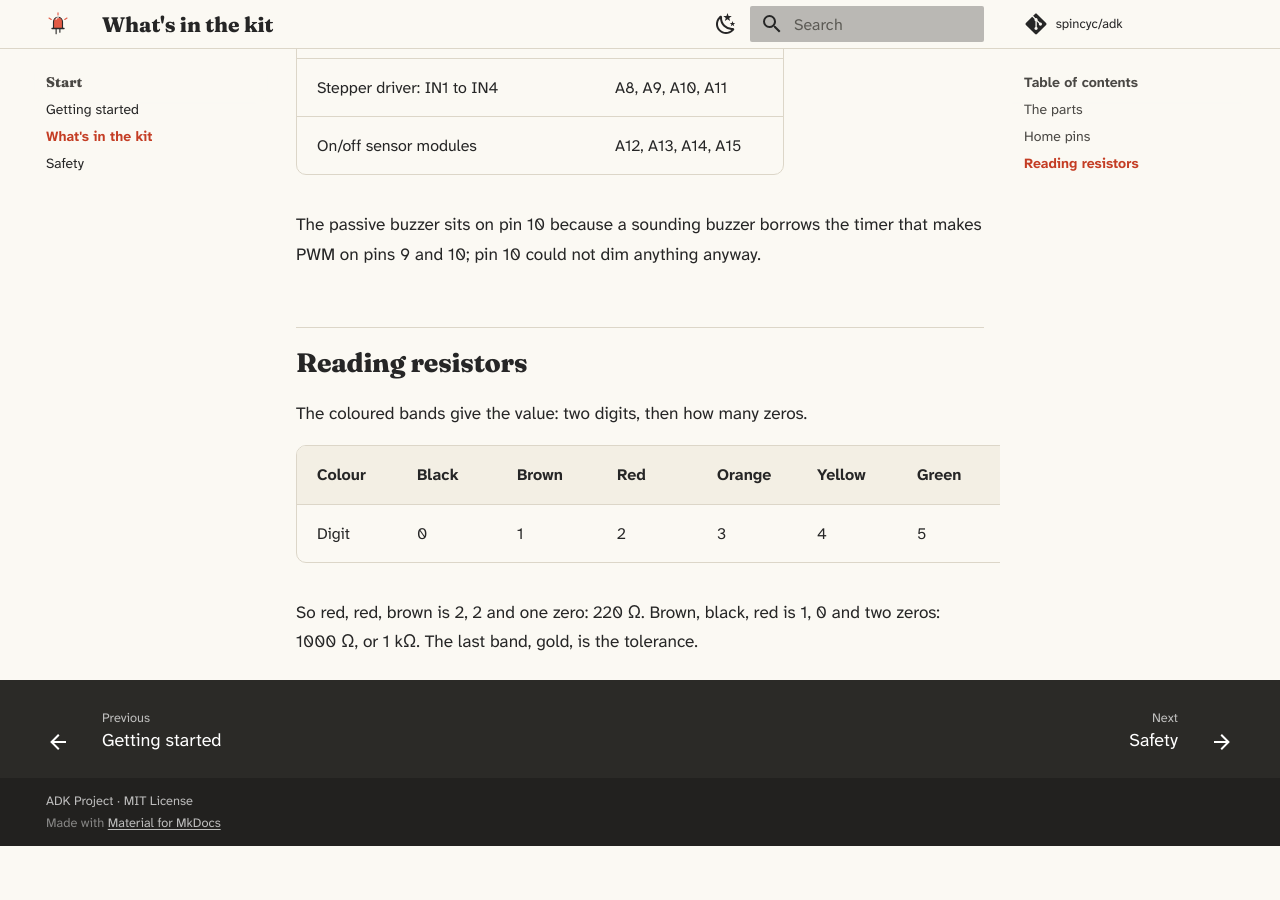
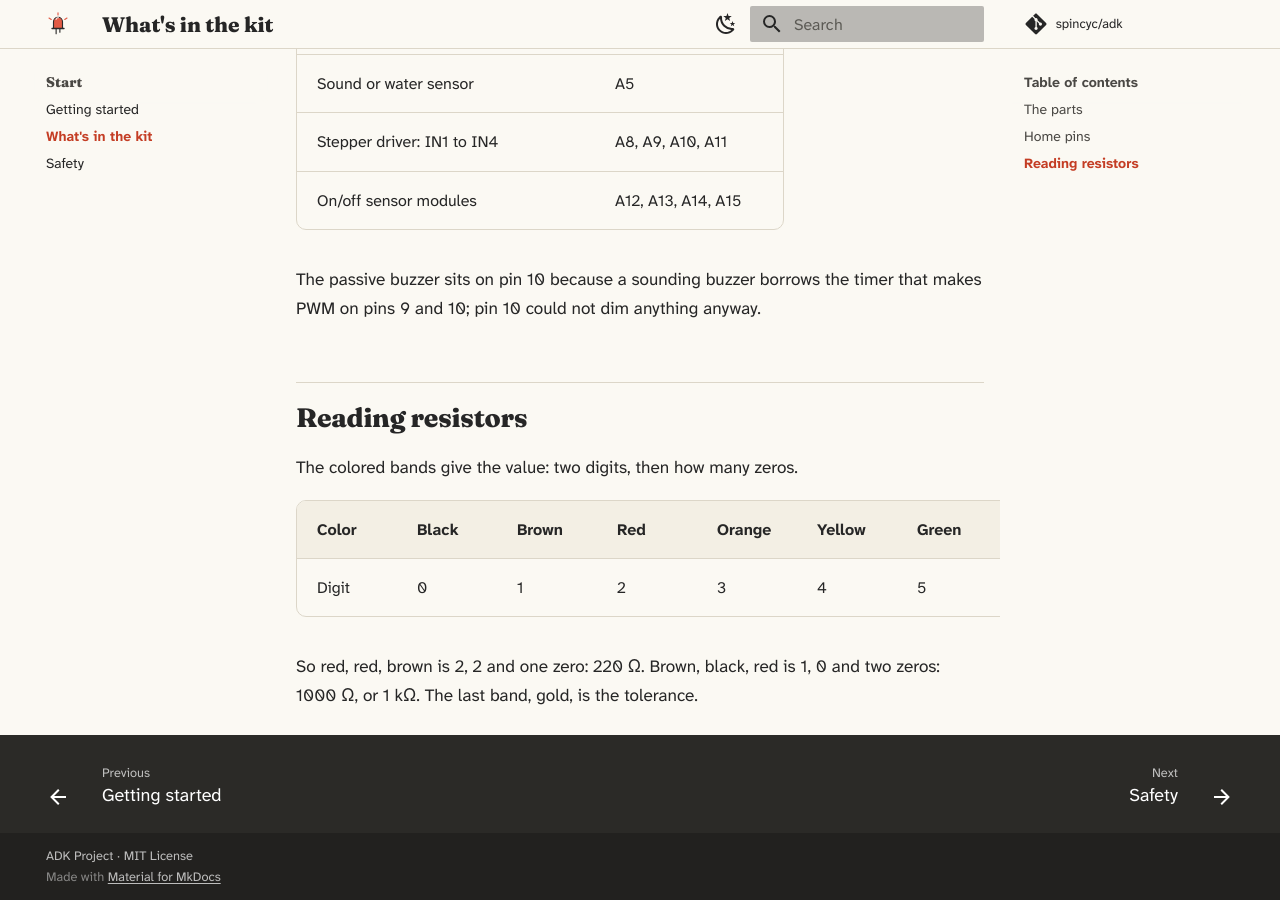
Before and after one commit to spincyc/adk, an MkDocs documentation site: the page built from docs/kit.md, in a window 1280 px wide and 900 px high, scrolled down 4238 px. Built offline with MkDocs 1.6.1 and Material for MkDocs 9.7.7, drawn with Linux system fonts in a browser that asks for light colours; comment, search, counter and statistics services are not loaded; before the commit the page ends 5084 px from its top, so only the background shows below that; some of the changed text lies outside the part shown.

Commit message:
Use US spelling throughout
The API says Color, so the prose should too.

Co-Authored-By: Claude Opus 5.5 (1M context) <noreply@anthropic.com>

```diff
--- a/docs/_theme/course.yml
+++ b/docs/_theme/course.yml
@@ -9,9 +9,9 @@
     - {slug: 02-buttons, title: Buttons, builds: Buttons that switch lights and count presses}
     - {slug: 03-reaction-duel, title: Reaction Duel, builds: A two-player reflex game with a buzzer, project: true}
 
-- arc: Colour and sound
+- arc: Color and sound
   lessons:
-    - {slug: 04-mood-lamp, title: Mood Lamp, builds: An RGB lamp that fades through colours}
+    - {slug: 04-mood-lamp, title: Mood Lamp, builds: An RGB lamp that fades through colors}
     - {slug: 05-melody-maker, title: Melody Maker, builds: A four-button keyboard that plays tunes}
     - {slug: 06-simon, title: Simon, builds: The memory game, with sound and a high score, project: true}
 
--- a/docs/assets/adk.css
+++ b/docs/assets/adk.css
@@ -1,6 +1,6 @@
 /* ADK: a sketchbook look. Paper, graphite, and one warm LED red. */
 
-/* Colour ----------------------------------------------------------------- */
+/* Color ----------------------------------------------------------------- */
 
 [data-md-color-scheme="paper"] {
     --adk-paper:        #fbf9f3;
@@ -435,7 +435,7 @@ body {
     background: var(--adk-card);
 }
 
-/* Callouts in the sketchbook's own colours: red for danger, amber for care,
+/* Callouts in the sketchbook's own colors: red for danger, amber for care,
    green for tips, graphite for everything else. */
 .md-typeset :is(.admonition, details) {
     --adk-callout: var(--adk-pencil);
--- a/docs/kit.md
+++ b/docs/kit.md
@@ -13,7 +13,7 @@ Modules Kit**; those are marked below and in each lesson's parts list.
 | LEDs, 220 Ω and 1 kΩ resistors | Light, and the current that makes it | Lesson 1 |
 | Push buttons | Input you can press | Lesson 2 |
 | Active buzzer | Beeps when switched on | Lesson 3 |
-| RGB LED | Any colour, mixed from red, green and blue | Lesson 4 |
+| RGB LED | Any color, mixed from red, green and blue | Lesson 4 |
 | Passive buzzer | Plays any note you ask for | Lesson 5 |
 | 10 kΩ potentiometer | A knob that sets a voltage | Lesson 7 |
 | Photoresistor | Senses light | Lesson 8 |
@@ -79,9 +79,9 @@ that makes PWM on pins 9 and 10; pin 10 could not dim anything anyway.
 
 ## Reading resistors
 
-The coloured bands give the value: two digits, then how many zeros.
+The colored bands give the value: two digits, then how many zeros.
 
-| Colour | Black | Brown | Red | Orange | Yellow | Green | Blue | Violet | Grey | White |
+| Color | Black | Brown | Red | Orange | Yellow | Green | Blue | Violet | Gray | White |
 |---|---|---|---|---|---|---|---|---|---|---|
 | Digit | 0 | 1 | 2 | 3 | 4 | 5 | 6 | 7 | 8 | 9 |
 
```
Also changed, not shown: README.md (+1 -1 lines), docs/ARCHITECTURE.md (+1 -1 lines), docs/library/index.md (+2 -2 lines), docs/library/outputs.md (+1 -1 lines), 7 other files.
